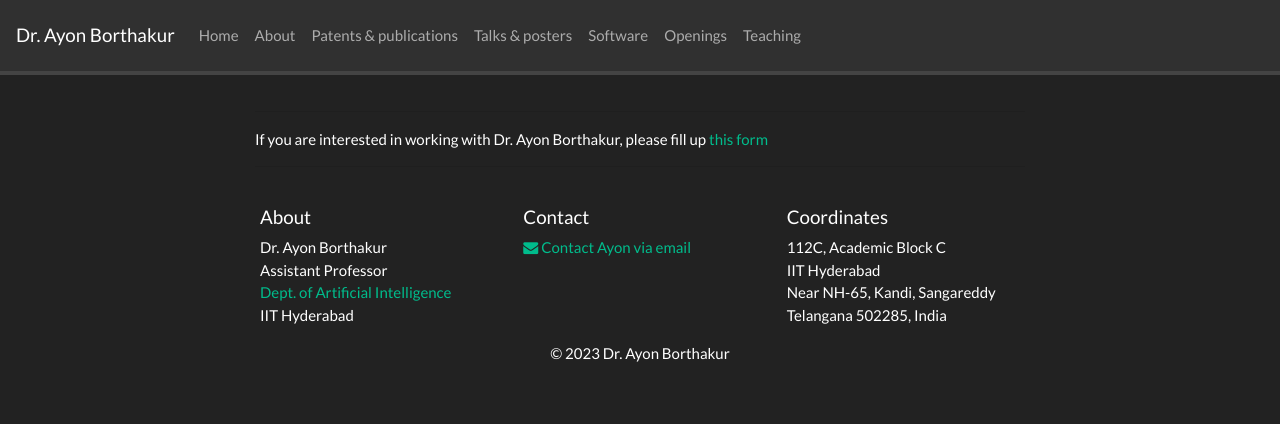
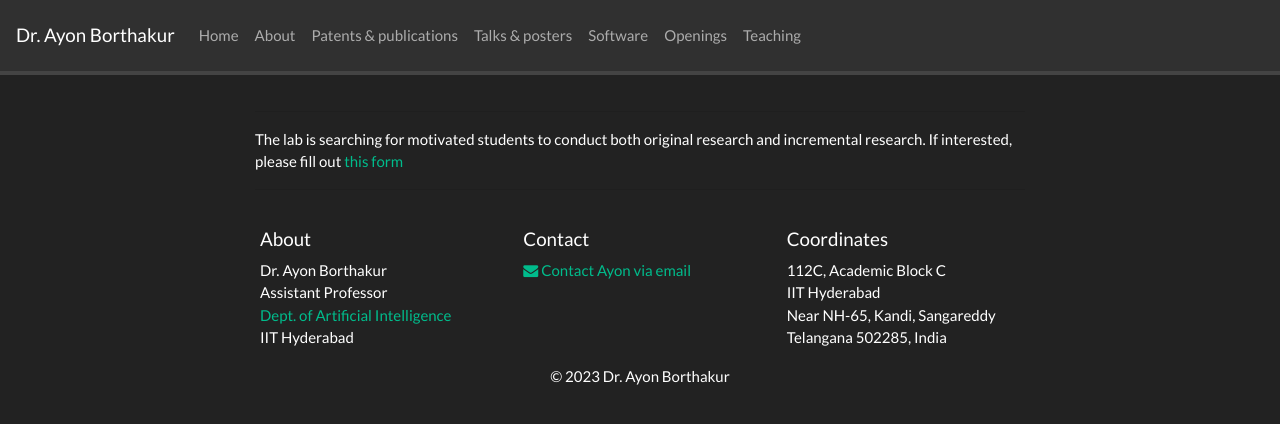
Before and after one commit to BorthakurAyon/borthakurayon.github.io, a Jekyll site: the page built from _pages/openings.md, in a window 1280 px wide. Shown: the top 424 px of the page. Built offline with Jekyll 4.4.1, drawn with Linux system fonts in a browser that asks for light colours; nearby versions of some CDN libraries; a style sheet for code colours, icons or effects is not loaded.

Commit message:
Update openings.md

```diff
--- a/_pages/openings.md
+++ b/_pages/openings.md
@@ -5,6 +5,7 @@ sitemap: false
 permalink: /openings/
 ---
 ---
-If you are interested in working with Dr. Ayon Borthakur, please fill up [this form](https://docs.google.com/forms/d/e/1FAIpQLSfZUvYiIv4hq17cYiHNH0ifXNBF1O2pU71Nfrj_VsaKEtfEEg/viewform?usp=pp_url)
+
+The lab is searching for motivated students to conduct both original research and incremental research. If interested, please fill out [this form](https://docs.google.com/forms/d/e/1FAIpQLSfZUvYiIv4hq17cYiHNH0ifXNBF1O2pU71Nfrj_VsaKEtfEEg/viewform?usp=pp_url)
 
 ---
```
